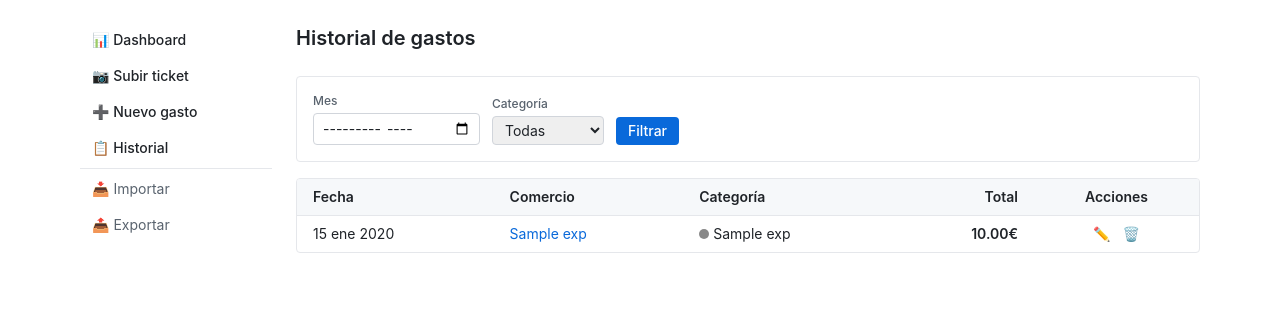
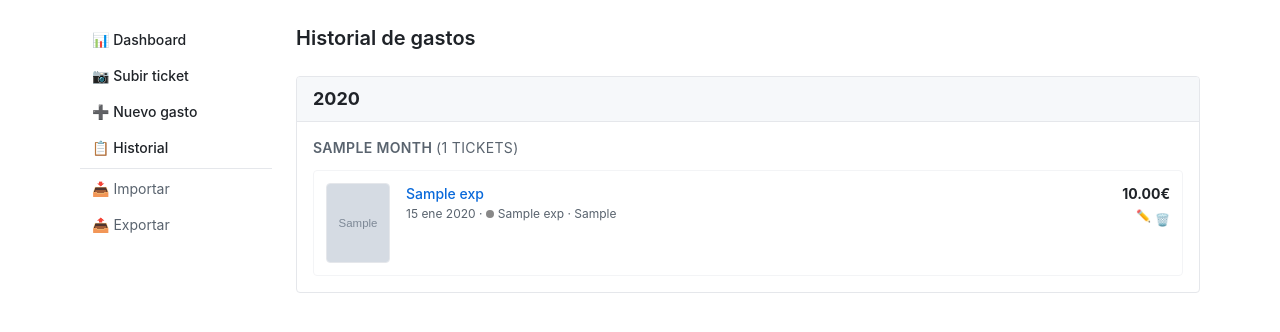
Before and after one commit to carlosjarenom/MisGastos, a Flask app: template templates/expenses/list.html in a window 1280 px wide. Shown: the part 57-389 px from the top of the page. Run offline with Flask 3, Linux system fonts and the light colour scheme; data comes from the database, SQL or seed files in the repository; the template is opened without the code that fills it: most values are stand-ins (such as "Sample title", 1, 10 or a date in 2020); grey boxes marked "Sample" are stand-in pictures; some libraries are stand-ins or nearby versions.

Commit message:
feat: contador + €/kg + Mercadona=Comida + historial jerárquico + descuentos
FIX 16A - upload.html:
- Contador de segundos visible durante procesamiento
- startTimer/stopTimer en submit/afterRequest
- Timer cerca de la imagen, pequeño

FIX 16B - ocr.py + classifier.py + app.py:
- Prompt actualizado: €/kg para productos por peso, €/litro gasolina
- MERCHANT_CATEGORY_OVERRIDES: Mercadona=Comida, Repsol=Carburante, etc.
- Sanity check: tolerancia 0.50€ (era 0.05€) para descuentos
- Prompt: descuentos como item con precio negativo

FIX 16C - app.py + list.html:
- Historial agrupado por año → mes → tickets
- Cada ticket muestra imagen en miniatura (click para ver grande)
- Imagen = la que se le dio al modelo (rotada)

```diff
--- a/app.py
+++ b/app.py
@@ -12,7 +12,7 @@ from flask import Flask, render_template, request, redirect, url_for, send_from_
 from werkzeug.utils import secure_filename
 from models.schema import get_db, init_db
 from services.ocr import extract_ticket
-from services.classifier import clasificar_por_items, clasificar_por_comercio
+from services.classifier import clasificar_por_items, clasificar_por_comercio, clasificar_por_comercio_override
 from services.excel import import_excel, export_excel
 from config import UPLOAD_DIR, FLASK_HOST, FLASK_PORT, DB_PATH
 
@@ -212,14 +212,19 @@ def scan_upload():
             review_queue_count=0,
         )
 
-    # Auto-clasificar — cascada en orden correcto (v5)
-    # Nivel 1: merchant conocido (prioridad más alta)
+    # Auto-clasificar — cascada en orden correcto (v6: override primero)
+    # Nivel 0: overrides por comercio (Mercadona=Comida, Repsol=Carburante, etc.)
+    # Nivel 1: merchant conocido en DB
     # Nivel 2: heurística por items
     # Nivel 3: fallback a Otros
     auto_cat_id = None
 
-    # Nivel 1: merchant conocido
+    # Nivel 0: overrides por comercio
     if result.comercio:
+        auto_cat_id = clasificar_por_comercio_override(result.comercio)
+
+    # Nivel 1: merchant conocido en DB
+    if auto_cat_id is None and result.comercio:
         conn = get_db()
         c = conn.cursor()
         c.execute("SELECT default_category_id FROM merchants WHERE name LIKE ?", (f"%{result.comercio}%",))
@@ -472,51 +477,62 @@ def scan_save():
 
 @app.route("/expenses")
 def expenses():
-    """Lista de gastos con filtros."""
+    """Historial de gastos agrupado por año → mes."""
     conn = get_db()
     c = conn.cursor()
 
-    month = request.args.get("month", None)
-    category = request.args.get("category", None)
-
-    where = ["t.kind='expense'"]
-    params = []
-
-    if month:
-        where.append("t.date LIKE ?")
-        params.append(f"{month}-%")
-
-    if category:
-        where.append("t.category_id = ?")
-        params.append(int(category))
-
-    query = """
-        SELECT t.*, c.name as category_name, m.name as merchant_name
+    # Obtener todos los gastos con su scan (para mostrar imagen)
+    c.execute("""
+        SELECT t.*, c.name as category_name, c.color as category_color,
+            m.name as merchant_name, s.image_path as scan_image
         FROM transactions t
         LEFT JOIN categories c ON t.category_id = c.id
         LEFT JOIN merchants m ON t.merchant_id = m.id
-        WHERE {}
+        LEFT JOIN scans s ON s.transaction_id = t.id AND s.status = 'saved'
+        WHERE t.kind='expense'
         ORDER BY t.date DESC, t.id DESC
-        LIMIT 100
-    """.format(" AND ".join(where))
+        LIMIT 500
+    """)
+    all_expenses = c.fetchall()
 
-    c.execute(query, params)
-    expenses_list = c.fetchall()
+    # Agrupar por año → mes
+    grouped = {}
+    for exp in all_expenses:
+        year = exp['date'][:4] if exp['date'] else 'Sin fecha'
+        month = exp['date'][5:7] if exp['date'] else '??'
+        if year not in grouped:
+            grouped[year] = {}
+        if month not in grouped[year]:
+            grouped[year][month] = []
+        grouped[year][month].append(exp)
+
+    # Ordenar por año descendente, meses descendente dentro de cada año
+    sorted_grouped = dict(sorted(grouped.items(), reverse=True))
+    for year in sorted_grouped:
+        sorted_grouped[year] = dict(sorted(sorted_grouped[year].items(), reverse=True))
 
     # Categorías para filtro
     c.execute("SELECT id, name, color FROM categories WHERE parent_id IS NULL ORDER BY name")
     categories = c.fetchall()
 
-    # Cola de revisión
     c.execute("SELECT COUNT(*) FROM scans WHERE status = 'pending'")
     review_count = c.fetchone()[0] or 0
 
     conn.close()
 
+    # Nombres de meses en español
+    meses_es = {
+        '01': 'Enero', '02': 'Febrero', '03': 'Marzo', '04': 'Abril',
+        '05': 'Mayo', '06': 'Junio', '07': 'Julio', '08': 'Agosto',
+        '09': 'Septiembre', '10': 'Octubre', '11': 'Noviembre', '12': 'Diciembre',
+        '??': 'Sin fecha'
+    }
+
     return render_template(
         "expenses/list.html",
-        expenses=expenses_list,
+        grouped=sorted_grouped,
         categories=categories,
+        meses_es=meses_es,
         review_queue_count=review_count,
     )
 
@@ -747,13 +763,17 @@ def edit_pending_scan(scan_id):
     except json.JSONDecodeError:
         data = {}
 
-    # Auto-clasificar — cascada completa (igual que scan_upload)
+    # Auto-clasificar — cascada completa (igual que scan_upload, v6)
     auto_cat_id = None
     comercio = data.get("comercio")
     items = data.get("items", [])
 
+    # Nivel 0: overrides por comercio
+    if comercio:
+        auto_cat_id = clasificar_por_comercio_override(comercio)
+
     # Nivel 1: merchant conocido (O6: reusar cursor c)
-    if comercio:
+    if auto_cat_id is None and comercio:
         c.execute("SELECT default_category_id FROM merchants WHERE name LIKE ?", (f"%{comercio}%",))
         mrow = c.fetchone()
         if mrow and mrow['default_category_id']:
@@ -862,8 +882,11 @@ def rotate_scan(scan_id, degrees):
     except Exception as e:
         return f"Error al re-procesar: {e}", 500
 
+    # Auto-clasificar v6: override primero
     auto_cat_id = None
     if result.comercio:
+        auto_cat_id = clasificar_por_comercio_override(result.comercio)
+    if auto_cat_id is None and result.comercio:
         conn = get_db()
         c = conn.cursor()
         c.execute("SELECT default_category_id FROM merchants WHERE name LIKE ?",
@@ -927,8 +950,11 @@ def enhance_scan(scan_id):
     except Exception as e:
         return f"Error al re-procesar: {e}", 500
 
+    # Auto-clasificar v6: override primero
     auto_cat_id = None
     if result.comercio:
+        auto_cat_id = clasificar_por_comercio_override(result.comercio)
+    if auto_cat_id is None and result.comercio:
         conn = get_db()
         c = conn.cursor()
         c.execute("SELECT default_category_id FROM merchants WHERE name LIKE ?",
--- a/templates/expenses/list.html
+++ b/templates/expenses/list.html
@@ -6,76 +6,85 @@
  <h1 class="text-xl font-semibold">Historial de gastos</h1>
 </div>
 
-<!-- Filtros -->
-<div class="border border-gray-200 dark:border-gray-700 rounded p-4 mb-4 bg-white dark:bg-darkcanvas-subtle">
- <form method="GET" action="/expenses" class="flex gap-3 flex-wrap items-end">
+{% if grouped %}
+<div class="space-y-6">
+ {% for year, months in grouped.items() %}
+ <div class="border border-gray-200 dark:border-gray-700 rounded overflow-hidden bg-white dark:bg-darkcanvas-subtle">
+ <!-- Año -->
+ <div class="bg-canvas-subtle dark:bg-darkcanvas-inset px-4 py-2 border-b border-gray-200 dark:border-gray-700">
+ <h2 class="text-lg font-bold">{{ year }}</h2>
+ </div>
+
+ <!-- Meses -->
+ <div class="divide-y divide-gray-100 dark:divide-gray-800">
+ {% for month, expenses in months.items() %}
+ <div class="p-4">
+ <h3 class="text-sm font-semibold text-fg-muted uppercase tracking-wide mb-3">
+ {{ meses_es.get(month, month) }}
+ <span class="text-fg-muted font-normal">({{ expenses|length }} tickets)</span>
+ </h3>
+
+ <!-- Tickets de este mes -->
+ <div class="space-y-3">
+ {% for exp in expenses %}
+ <div class="flex gap-4 border border-gray-100 dark:border-gray-800 rounded p-3 hover:bg-canvas-subtle dark:hover:bg-darkcanvas">
+ <!-- Imagen del ticket (si existe) -->
+ {% if exp.scan_image %}
+ <div class="flex-shrink-0">
+ <img src="/scan/image/{{ exp.scan_image }}"
+ class="w-16 h-20 object-cover rounded border border-gray-200 dark:border-gray-700 cursor-pointer"
+ onclick="window.open('/scan/image/{{ exp.scan_image }}', '_blank')"
+ title="Ver imagen del ticket"
+ alt="Ticket">
+ </div>
+ {% else %}
+ <div class="flex-shrink-0 w-16 h-20 bg-gray-100 dark:bg-gray-800 rounded border border-gray-200 dark:border-gray-700 flex items-center justify-center">
+ <span class="text-xs text-gray-400">Sin imagen</span>
+ </div>
+ {% endif %}
+
+ <!-- Info del ticket -->
+ <div class="flex-1 min-w-0">
+ <div class="flex justify-between items-start">
  <div>
- <label class="block text-xs font-medium text-fg-muted mb-1">Mes</label>
- <input type="month" name="month" class="border border-gray-300 dark:border-gray-600 dark:bg-darkcanvas dark:text-darkfg rounded px-2 py-1 text-sm" value="{{ request.args.get('month', '') }}">
- </div>
- <div>
- <label class="block text-xs font-medium text-fg-muted mb-1">Categoría</label>
- <select name="category" class="border border-gray-300 dark:border-gray-600 dark:bg-darkcanvas dark:text-darkfg rounded px-2 py-1 text-sm">
- <option value="">Todas</option>
- {% for cat in categories %}
- <option value="{{ cat.id }}" {% if request.args.get('category') == cat.id|string %}selected{% endif %}>{{ cat.name }}</option>
- {% endfor %}
- </select>
- </div>
- <button type="submit" class="px-3 py-1 bg-accent text-white rounded text-sm font-medium hover:bg-accent-emphasis">Filtrar</button>
- </form>
-</div>
-
-<!-- Tabla -->
-<div class="border border-gray-200 dark:border-gray-700 rounded overflow-hidden bg-white dark:bg-darkcanvas-subtle">
- {% if expenses %}
- <div class="overflow-x-auto">
- <table class="w-full text-sm">
- <thead class="bg-canvas-subtle dark:bg-darkcanvas-inset border-b border-gray-200 dark:border-gray-700">
- <tr>
- <th class="text-left px-4 py-2 font-semibold">Fecha</th>
- <th class="text-left px-4 py-2 font-semibold">Comercio</th>
- <th class="text-left px-4 py-2 font-semibold">Categoría</th>
- <th class="text-right px-4 py-2 font-semibold">Total</th>
- <th class="text-center px-4 py-2 font-semibold">Acciones</th>
- </tr>
- </thead>
- <tbody class="divide-y divide-gray-100 dark:divide-gray-800">
- {% for exp in expenses %}
- <tr class="hover:bg-canvas-subtle dark:hover:bg-darkcanvas">
- <td class="px-4 py-2 whitespace-nowrap">{{ exp.date | format_date_es }}</td>
- <td class="px-4 py-2">
- <a href="/expense/{{ exp.id }}" class="text-accent hover:underline">
+ <a href="/expense/{{ exp.id }}" class="font-medium text-accent hover:underline">
  {{ exp.merchant_name or exp.description or '(sin descripción)' }}
  </a>
- </td>
- <td class="px-4 py-2">
- {% if exp.category_id %}
- <span class="inline-flex items-center gap-1">
- <span class="w-2.5 h-2.5 rounded-full" style="background: {{ categories|selectattr('id','equalto',exp.category_id)|map(attribute='color')|first or '#6366f1' }}"></span>
- {{ exp.category_name or '-' }}
+ <p class="text-xs text-fg-muted mt-0.5">
+ {{ exp.date | format_date_es }}
+ {% if exp.category_name %}
+ · <span class="inline-flex items-center gap-1">
+ <span class="w-2 h-2 rounded-full" style="background: {{ exp.category_color or '#6366f1' }}"></span>
+ {{ exp.category_name }}
  </span>
- {% else %}
- <span class="text-fg-muted">-</span>
  {% endif %}
- </td>
- <td class="px-4 py-2 text-right font-semibold">{{ "%.2f"|format(exp.total) }}€</td>
- <td class="px-4 py-2 text-center whitespace-nowrap">
- <a href="/expense/{{ exp.id }}/edit" class="text-fg-muted hover:text-accent" title="Editar">✏️</a>
- <form method="POST" action="/expense/{{ exp.id }}/delete" class="inline" onsubmit="return confirm('¿Borrar este gasto?')">
- <button type="submit" class="text-fg-muted hover:text-danger ml-2" title="Borrar">🗑️</button>
+ {% if exp.payment_method %}· {{ exp.payment_method }}{% endif %}
+ </p>
+ </div>
+ <div class="text-right flex-shrink-0">
+ <span class="font-bold">{{ "%.2f"|format(exp.total) }}€</span>
+ <div class="flex gap-1 mt-1 justify-end">
+ <a href="/expense/{{ exp.id }}/edit" class="text-fg-muted hover:text-accent text-xs">✏️</a>
+ <form method="POST" action="/expense/{{ exp.id }}/delete" class="inline" onsubmit="return confirm('¿Borrar?')">
+ <button type="submit" class="text-fg-muted hover:text-danger text-xs">🗑️</button>
  </form>
- </td>
- </tr>
+ </div>
+ </div>
+ </div>
+ </div>
+ </div>
  {% endfor %}
- </tbody>
- </table>
  </div>
- {% else %}
- <div class="text-center py-12 text-fg-muted">
+ </div>
+ {% endfor %}
+ </div>
+ </div>
+ {% endfor %}
+</div>
+{% else %}
+<div class="text-center py-12 text-fg-muted">
  <p class="text-base">No hay gastos registrados</p>
  <a href="/scan" class="text-accent hover:underline mt-2 inline-block">📷 Sube tu primer ticket</a>
- </div>
- {% endif %}
 </div>
+{% endif %}
 {% endblock %}
```
Also changed, not shown: services/classifier.py (+32 -0 lines), services/ocr.py (+11 -6 lines), templates/scan/upload.html (+53 -37 lines).
